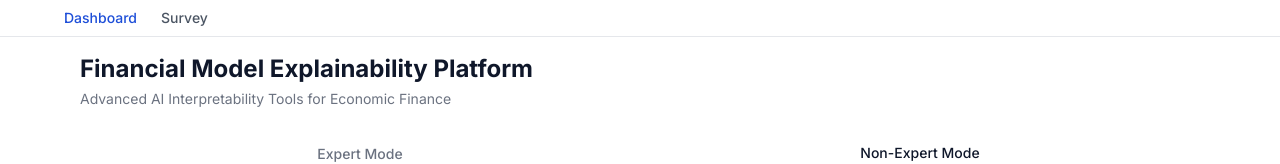
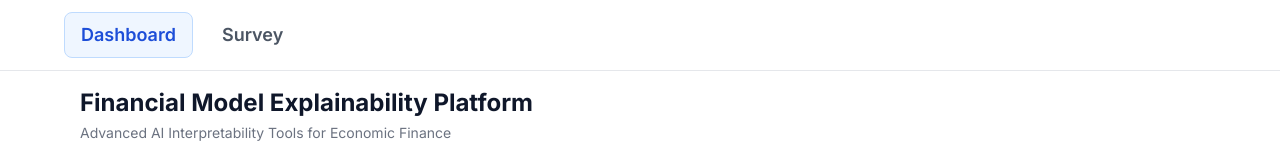
Before and after one commit to Kerenkaz29/Finance_XAI, a React (Vite) app in the folder frontend/: page / in a window 1280 px wide. Shown: the top 164 px of the page. Built offline with nearby package versions, Linux system fonts and the light colour scheme; no server answers.

Commit message:
fix tabs
fix tabs

```diff
--- a/frontend/src/App.jsx
+++ b/frontend/src/App.jsx
@@ -1,5 +1,5 @@
 import { useState, useEffect } from 'react'
-import { BrowserRouter, Routes, Route, Link } from 'react-router-dom'
+import { BrowserRouter, Routes, Route, NavLink } from 'react-router-dom'
 import { ExpertiseProvider } from './context/ExpertiseContext'
 import Dashboard from './pages/Dashboard'
 import Survey from './pages/Survey'
@@ -72,10 +72,33 @@ function App() {
         <LoadingOverlay done={progress.done} total={progress.total} current={progress.current} />
       )}
       <BrowserRouter>
-        <nav className="border-b border-gray-200 bg-white px-4 py-2 shadow-sm">
-          <div className="mx-auto flex max-w-6xl gap-6">
-            <Link to="/" className="text-sm font-medium text-primary-700 hover:text-primary-800">Dashboard</Link>
-            <Link to="/survey" className="text-sm font-medium text-gray-600 hover:text-gray-900">Survey</Link>
+        <nav className="border-b border-gray-200 bg-white px-4 py-3 shadow-sm">
+          <div className="mx-auto flex max-w-6xl gap-3">
+            <NavLink
+              to="/"
+              end
+              className={({ isActive }) =>
+                `rounded-lg px-4 py-2 text-lg font-semibold transition-colors ${
+                  isActive
+                    ? 'bg-blue-50 text-blue-700 border border-blue-200'
+                    : 'text-gray-600 hover:bg-gray-50 hover:text-gray-900 border border-transparent'
+                }`
+              }
+            >
+              Dashboard
+            </NavLink>
+            <NavLink
+              to="/survey"
+              className={({ isActive }) =>
+                `rounded-lg px-4 py-2 text-lg font-semibold transition-colors ${
+                  isActive
+                    ? 'bg-blue-50 text-blue-700 border border-blue-200'
+                    : 'text-gray-600 hover:bg-gray-50 hover:text-gray-900 border border-transparent'
+                }`
+              }
+            >
+              Survey
+            </NavLink>
           </div>
         </nav>
         <Routes>
```
